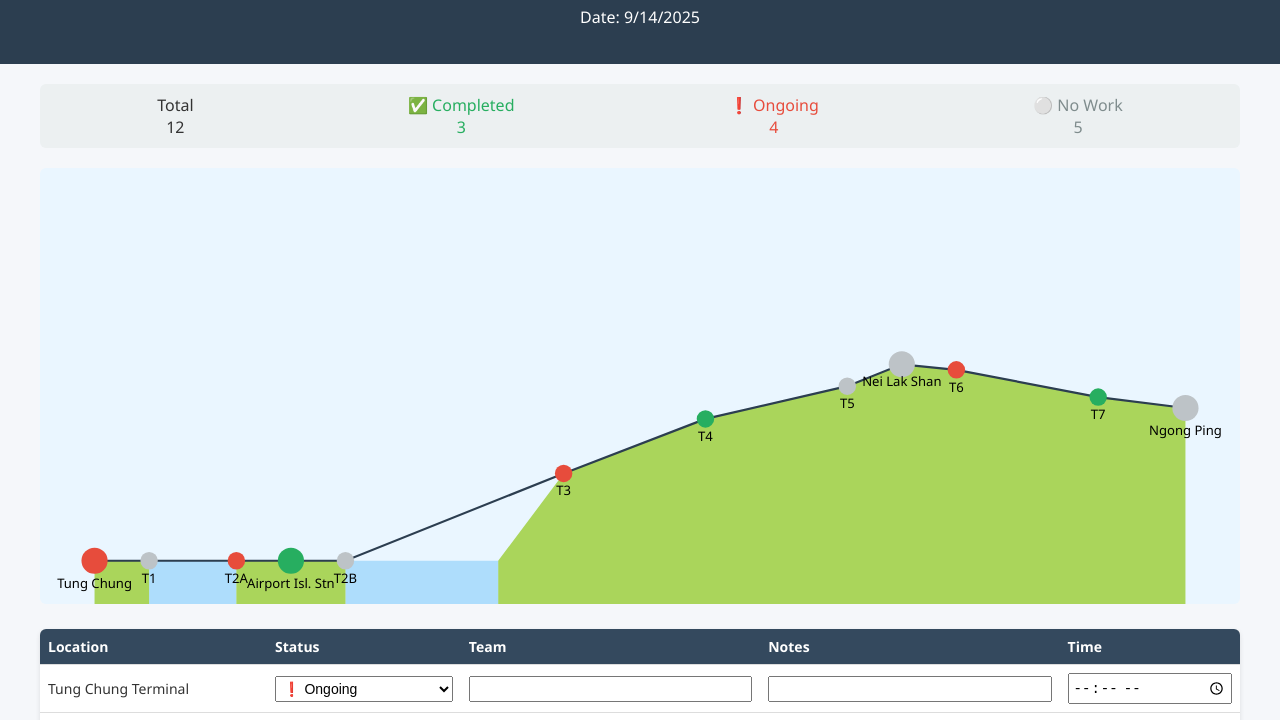
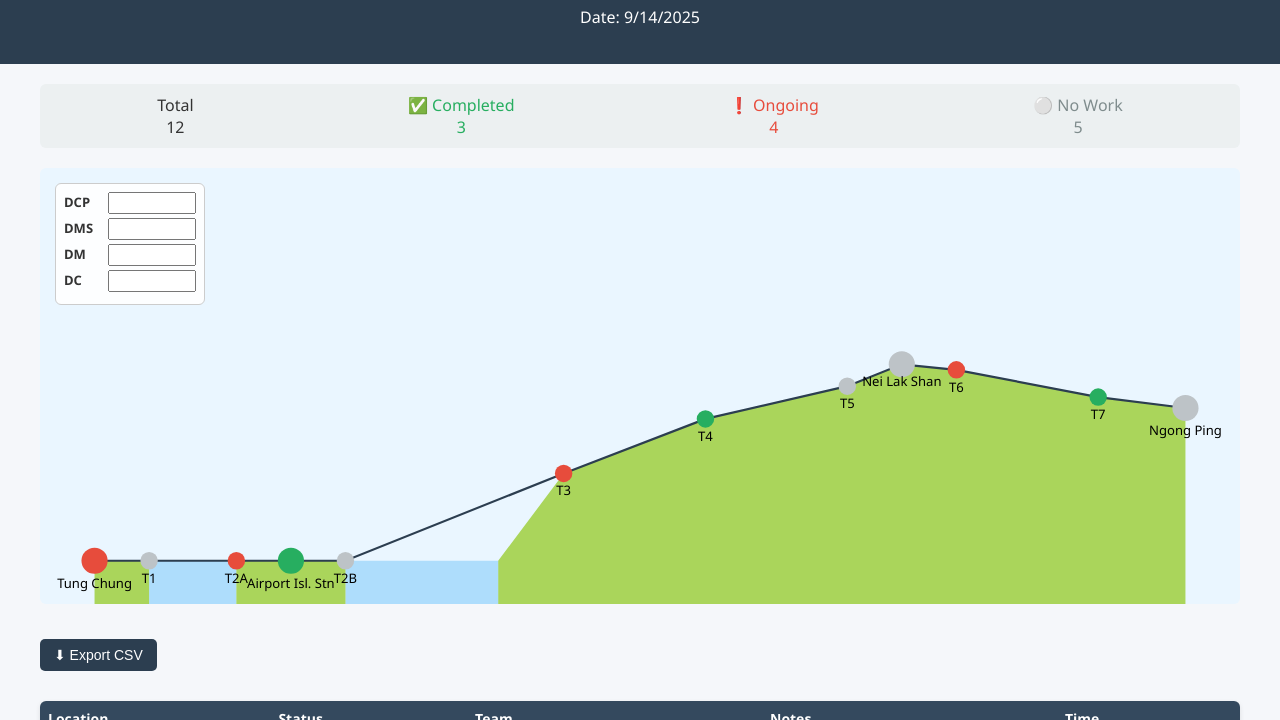
Before and after one commit to ngcholun/maintenance-dashboard, a plain HTML site: page index.html in a window 1280 px wide. Shown: the part 100-820 px from the top of the page. Drawn offline with Linux system fonts and the light colour scheme.

Commit message:
Add files via upload

```diff
--- a/index.html
+++ b/index.html
@@ -2,28 +2,46 @@
 <html lang="en">
 <head>
   <meta charset="UTF-8">
-  <title>Ngong Ping Cable Car – Maintenance Dashboard</title>
+  <title>Ngong Ping 360 – Maintenance Dashboard</title>
   <style>
     body { font-family: Segoe UI, Calibri, sans-serif; margin:0; background:#f5f7fa; color:#333; }
     header { text-align:center; padding:20px; background:#2c3e50; color:#fff; }
     .dashboard{ padding:20px; max-width:1200px; margin:auto; }
     .summary{ background:#ecf0f1; padding:10px; margin-bottom:15px; border-radius:6px;
       display:flex; justify-content:space-around; flex-wrap:wrap; text-align:center;}
-    .route{ text-align:center; margin:20px auto; }
+    .route{ text-align:center; margin:20px auto; position:relative; }
     .route svg{ width:100%; height:auto; background:#eaf6ff; border-radius:6px; }
     .label{ font-size:12px; text-anchor:middle; }
+    .duties-box {
+      position:absolute;
+      top:15px;
+      left:15px;
+      background:rgba(255,255,255,0.9);
+      border:1px solid #ccc;
+      padding:8px;
+      border-radius:6px;
+      font-size:13px;
+      line-height:1.6;
+      text-align:left;
+    }
+    .duties-box div{display:flex;align-items:center;margin-bottom:4px;}
+    .duties-box label{width:40px;font-weight:bold;}
+    .duties-box input{width:80px;font-size:12px;padding:2px;margin-left:4px;}
     table{width:100%;border-collapse:collapse;background:#fff;border-radius:6px;
-      overflow:hidden;box-shadow:0 2px 5px rgba(0,0,0,0.1);}
+      overflow:hidden;box-shadow:0 2px 5px rgba(0,0,0,0.1);margin-top:20px;}
     th,td{padding:8px;border-bottom:1px solid #ddd;font-size:14px;}
     th{background:#34495e;color:#fff;text-align:left;}
     tr:hover{background:#f9f9f9;}
-    select,input{font-size:14px;padding:3px;width:100%;box-sizing:border-box;}
+    select,input[type="text"],input[type="time"]{font-size:14px;padding:3px;width:100%;box-sizing:border-box;}
     input[type="time"]{min-width:80px;}
+    .export-btn{margin:10px 0;padding:8px 14px;font-size:14px;
+      background:#2c3e50;color:#fff;border:none;border-radius:5px;cursor:pointer;}
+    .export-btn:hover{background:#1a242f;}
   </style>
 </head>
 <body>
   <header>
-    <h1>Ngong Ping Cable Car – Maintenance Dashboard</h1>
+    <h1>Ngong Ping 360 – Maintenance Dashboard</h1>
     <p>Date: <span id="date"></span></p>
   </header>
 
@@ -35,10 +53,16 @@
       <div style="color:#7f8c8d;">⚪ No Work<br><span id="noschedule">0</span></div>
     </div>
 
-    <!-- Route schematic -->
+    <!-- Route schematic with duty roster -->
     <div class="route">
+      <div class="duties-box" id="duties">
+        <div><label>DCP</label><input></div>
+        <div><label>DMS</label><input></div>
+        <div><label>DM</label><input></div>
+        <div><label>DC</label><input></div>
+      </div>
       <svg viewBox="0 0 1100 400" xmlns="http://www.w3.org/2000/svg">
-        <!-- Mountain polygon with flatter slope -->
+        <!-- Mountain polygon -->
         <polygon points="
           420,400
           420,360
@@ -49,21 +73,21 @@
           fill="#9acd32" opacity="0.8"/>
 
         <!-- Sea -->
-        <polygon points="100,400 100,360 180,360 180,400" fill="#87cefa" opacity="0.6"/> <!-- T1–T2A -->
-        <polygon points="280,400 280,360 420,360 420,400" fill="#87cefa" opacity="0.6"/> <!-- T2B–420 sea -->
+        <polygon points="100,400 100,360 180,360 180,400" fill="#87cefa" opacity="0.6"/>
+        <polygon points="280,400 280,360 420,360 420,400" fill="#87cefa" opacity="0.6"/>
 
         <!-- Land bases -->
-        <polygon points="50,400 50,360 100,360 100,400" fill="#9acd32" opacity="0.8"/> <!-- TC–T1 -->
-        <polygon points="180,400 180,360 280,360 280,400" fill="#9acd32" opacity="0.8"/> <!-- T2A–T2B -->
+        <polygon points="50,400 50,360 100,360 100,400" fill="#9acd32" opacity="0.8"/>
+        <polygon points="180,400 180,360 280,360 280,400" fill="#9acd32" opacity="0.8"/>
 
-        <!-- Cable line (T2B→T3 straight) -->
+        <!-- Cable line -->
         <polyline points="
           50,360 100,360 180,360 230,360 280,360
           480,280 610,230 740,200 790,180 840,185
           970,210 1050,220"
           stroke="#2c3e50" stroke-width="2" fill="none"/>
 
-        <!-- Circles & Labels -->
+        <!-- Stations -->
         <circle id="TCT" cx="50" cy="360" r="12"/><text x="50" y="385" class="label">Tung Chung</text>
         <circle id="T1" cx="100" cy="360" r="8"/><text x="100" y="380" class="label">T1</text>
         <circle id="T2A" cx="180" cy="360" r="8"/><text x="180" y="380" class="label">T2A</text>
@@ -79,7 +103,10 @@
       </svg>
     </div>
 
-    <!-- Maintenance Table -->
+    <!-- Export button -->
+    <button class="export-btn" onclick="exportCSV()">⬇ Export CSV</button>
+
+    <!-- Maintenance Log -->
     <table id="log">
       <thead><tr><th>Location</th><th>Status</th><th>Team</th><th>Notes</th><th>Time</th></tr></thead>
       <tbody>
@@ -125,6 +152,8 @@
 
   <script>
     document.getElementById("date").textContent = new Date().toLocaleDateString();
+
+    // Update circle colors
     function updateDashboard(){
       let total=0,done=0,ongoing=0,noWork=0;
       document.querySelectorAll("#log tbody tr").forEach(row=>{
@@ -142,6 +171,44 @@
     }
     document.querySelectorAll("#log select").forEach(s=>s.addEventListener("input",updateDashboard));
     updateDashboard();
+
+    // Export to CSV with semicolon separator
+    function exportCSV(){
+      let rows = [];
+      const date = document.getElementById("date").textContent;
+
+      // Header for duty
+      rows.push(["Date",date].join(";"));
+      rows.push(["Duty Roster"].join(";"));
+
+      document.querySelectorAll("#duties div").forEach(div=>{
+        const label = div.querySelector("label").textContent.trim();
+        const val = div.querySelector("input").value.trim();
+        rows.push([label,val].join(";"));
+      });
+
+      rows.push(""); // empty line
+      rows.push(["Location","Status","Team","Notes","Time"].join(";"));
+
+      // Maintenance log
+      document.querySelectorAll("#log tbody tr").forEach(row=>{
+        const cells = [
+          row.querySelector("td").textContent.trim(),
+          row.querySelector("select").value,
+          row.querySelectorAll("input")[0].value,
+          row.querySelectorAll("input")[1].value,
+          row.querySelectorAll("input")[2].value
+        ];
+        rows.push(cells.join(";"));
+      });
+
+      const csvContent = rows.join("\n");
+      const blob = new Blob([csvContent], { type: "text/csv;charset=utf-8;" });
+      const link = document.createElement("a");
+      link.href = URL.createObjectURL(blob);
+      link.download = "maintenance_log.csv";
+      link.click();
+    }
   </script>
 </body>
 </html>
```
